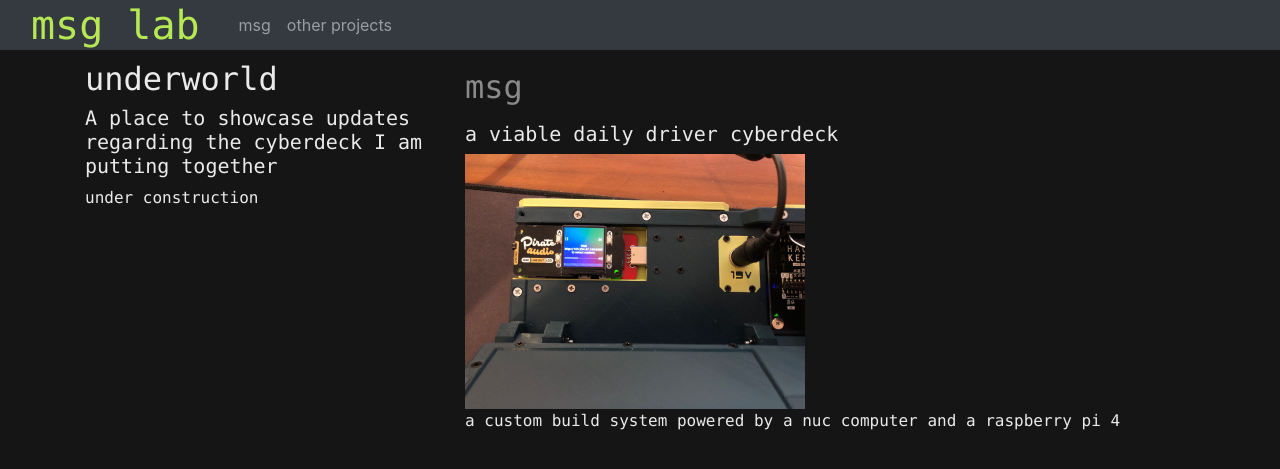
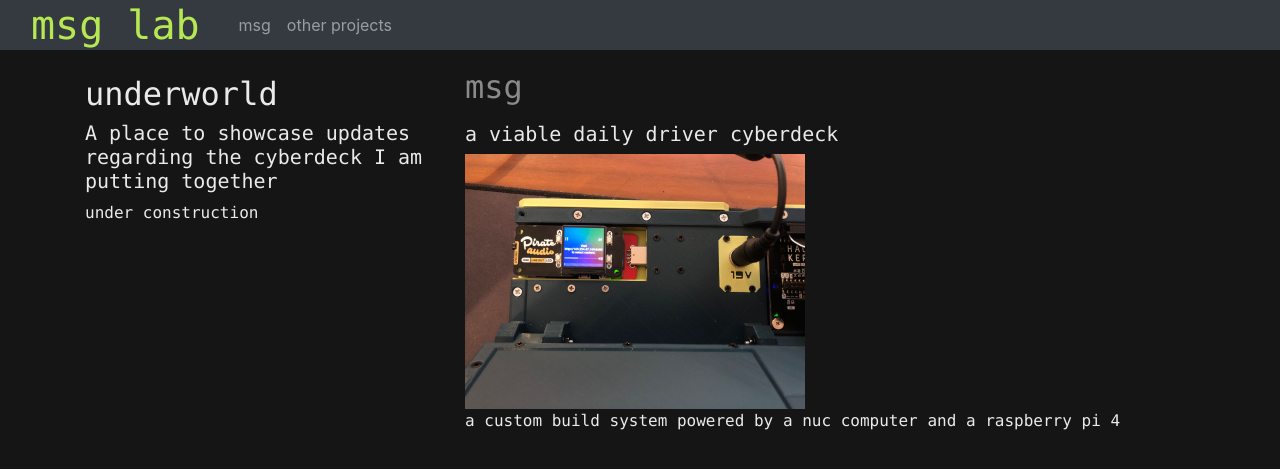
Before and after one commit to msglab/msglab, a Jekyll site: the page index.html, which Jekyll copies as it is, in a window 1280 px wide. Shown: the top 469 px of the page. Built offline with Jekyll 4.4.1, drawn with Linux system fonts in a browser that asks for light colours.

Commit message:
Update index.html

```diff
--- a/index.html
+++ b/index.html
@@ -70,7 +70,11 @@
     font-family: Monaco, Bitstream Vera Sans Mono, Lucida Console, Terminal, monospace;
   ">
     <div class="row">
-      <div class="col-sm-4">
+      <div class="col-sm-4"
+      style=
+      "padding-top: 15px;"
+
+      >
         <h2>underworld</h2>
         <h5>A place to showcase updates regarding the cyberdeck I am putting together</h5>
         <p>under construction</p>
```
